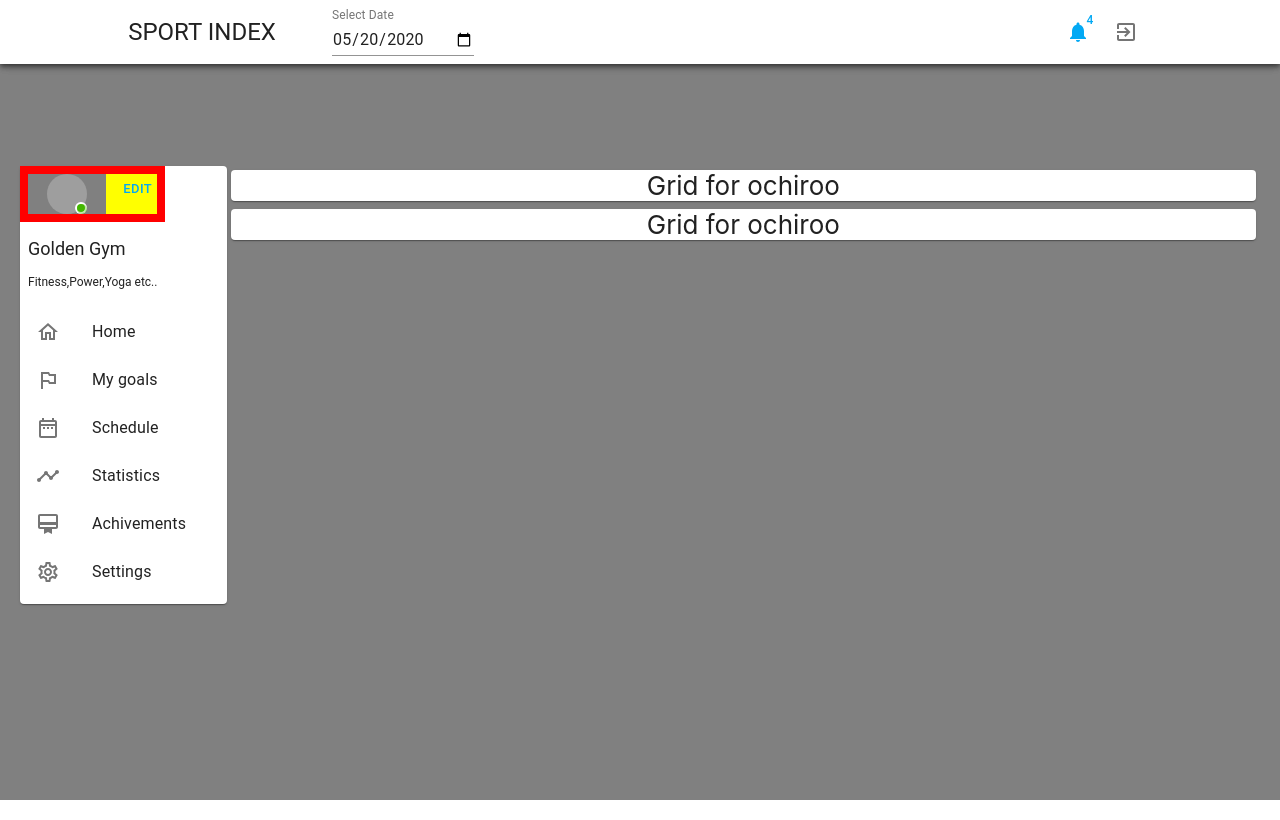
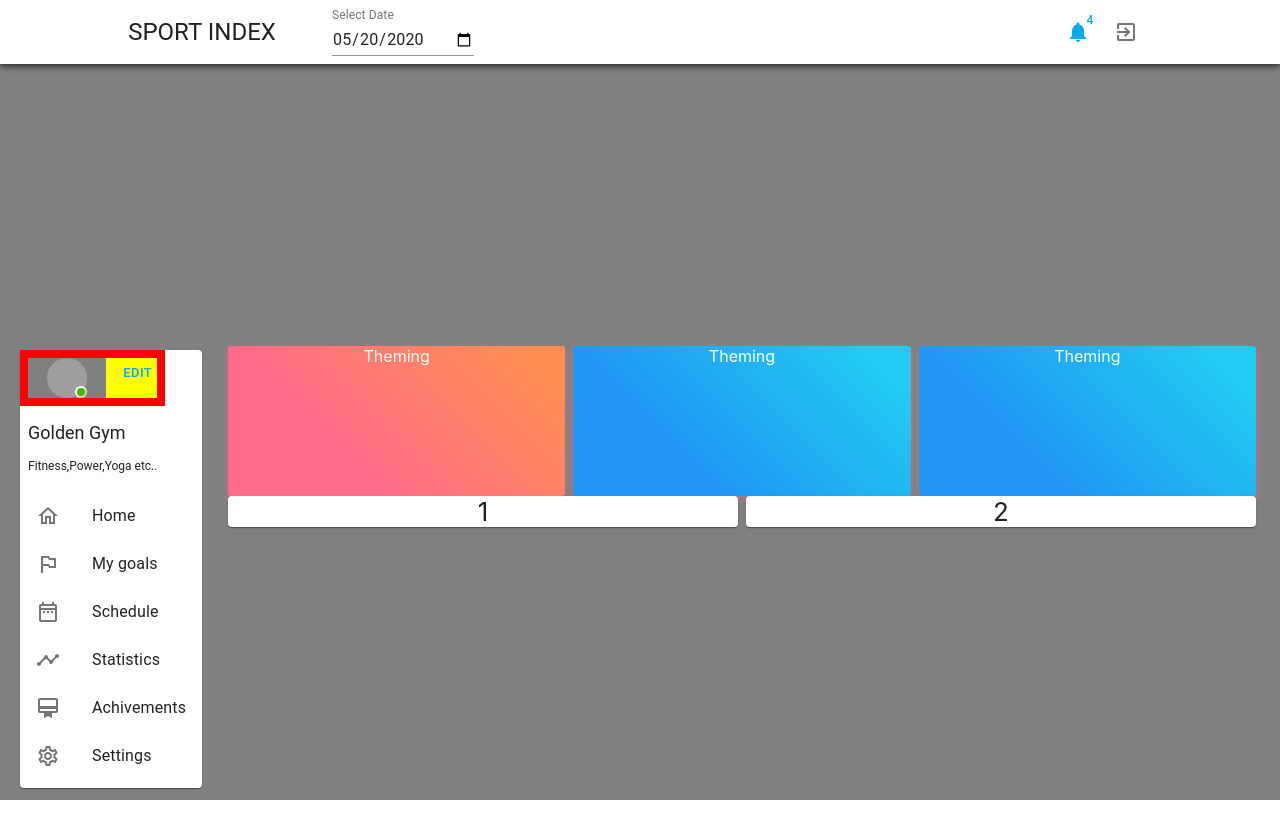
Before and after one commit to aochirbat/Dadlaga, a React (Create React App) app: page /Customer in a window 1280 px wide. Built offline with nearby package versions, Linux system fonts and the light colour scheme; grey boxes are pictures that could not be loaded.

Commit message:
ochirbat

```diff
--- a/src/components/Dashboard.js
+++ b/src/components/Dashboard.js
@@ -20,7 +20,7 @@ const useStyles = makeStyles((theme) => ({
  root: {
     flexGrow: 1,
     border:1,
-    marginBottom:200
+    marginBottom: theme.spacing(2),
  },
   profile: {
   },
--- a/src/components/DashboardControl.js
+++ b/src/components/DashboardControl.js
@@ -1,166 +1,79 @@
-  // const [anchorEl, setAnchorEl] = React.useState(null);
-  // const [mobileMoreAnchorEl, setMobileMoreAnchorEl] = React.useState(null);
+import React from 'react';
+import { makeStyles ,ThemeProvider} from '@material-ui/core/styles';
+import {Grid , Paper} from '@material-ui/core';
 
-  // const isMenuOpen = Boolean(anchorEl);
-  // const isMobileMenuOpen = Boolean(mobileMoreAnchorEl);
 
-  // const handleProfileMenuOpen = (event) => {
-  //   setAnchorEl(event.currentTarget);
-  // };
 
-  // const handleMobileMenuClose = () => {
-  //   setMobileMoreAnchorEl(null);
-  // };
-
-  // const handleMenuClose = () => {
-  //   setAnchorEl(null);
-  //   handleMobileMenuClose();
-  // };
-
-  // const handleMobileMenuOpen = (event) => {
-  //   setMobileMoreAnchorEl(event.currentTarget);
-  // };
-
-  // const menuId = 'primary-search-account-menu';
-  // const renderMenu = (
-  //   <Menu
-  //     anchorEl={anchorEl}
-  //     anchorOrigin={{ vertical: 'top', horizontal: 'right' }}
-  //     id={menuId}
-  //     keepMounted
-  //     transformOrigin={{ vertical: 'top', horizontal: 'right' }}
-  //     open={isMenuOpen}
-  //     onClose={handleMenuClose}
-  //   >
-  //     <MenuItem onClick={handleMenuClose}>Profile</MenuItem>
-  //     <MenuItem onClick={handleMenuClose}>My account</MenuItem>
-  //   </Menu>
-  // );
-
-  // const mobileMenuId = 'primary-search-account-menu-mobile';
-  // const renderMobileMenu = (
-  //   <Menu
-  //     anchorEl={mobileMoreAnchorEl}
-  //     anchorOrigin={{ vertical: 'top', horizontal: 'right' }}
-  //     id={mobileMenuId}
-  //     keepMounted
-  //     transformOrigin={{ vertical: 'top', horizontal: 'right' }}
-  //     open={isMobileMenuOpen}
-  //     onClose={handleMobileMenuClose}
-  //   >
-  //     <MenuItem>
-  //       <IconButton aria-label="show 4 new mails" color="inherit">
-  //         <Badge badgeContent={4} color="main">
-  //           <MailIcon />
-  //         </Badge>
-  //       </IconButton>
-  //       <p>Messages</p>
-  //     </MenuItem>
-  //     <MenuItem>
-  //       <IconButton aria-label="show 11 new notifications" color="inherit">
-  //         <Badge badgeContent={11} color="main">
-  //           <NotificationsIcon />
-  //         </Badge>
-  //       </IconButton>
-  //       <p>Notifications</p>
-  //     </MenuItem>
-  //     <MenuItem onClick={handleProfileMenuOpen}>
-  //       <IconButton
-  //         aria-label="account of current user"
-  //         aria-controls="primary-search-account-menu"
-  //         aria-haspopup="true"
-  //         color="inherit"
-  //       >
-  //         <AccountCircle />
-  //       </IconButton>
-  //       <p>Profile</p>
-  //     </MenuItem>
-  //   </Menu>
-  // );
-  import React from 'react';
-import logo from './logo.svg';
-import './App.css';
-import Main from './screens/Main';
-import {Container,Grid,Paper,makeStyles} from '@material-ui/core';
 const useStyles = makeStyles((theme) => ({
-  root: {
+  root:{
     flexGrow: 1,
   },
-  paper0: {
-    padding: theme.spacing(1),
-    textAlign: 'center',
-    height:50,
-    color: theme.palette.text.secondary,
-  },
-  paper1: {
-    padding: theme.spacing(1),
-    textAlign: 'center',
-    height:100,
-    color: theme.palette.text.secondary,
-  },
-  paper2: {
-    padding: theme.spacing(1),
-    textAlign: 'center',
-    height:185,
-    color: theme.palette.text.secondary,
-  },
-  dash:{
-    backgroundColor:'grey'
-  },
-  nemelt:{
-    backgroundColor:'blue'
-  },
-  nav:{
-    backgroundColor:'yello',
+  paper1:{
+    background: theme.background,
+    border: 0,
+    fontSize: 16,
+    borderRadius: 3,
+    boxShadow: '0 3px 5px 2px rgba(255, 105, 135, .3)',
+    color: 'white',
+    height: 150,
+    padding: '0 30px',
+  }
 
-
-  }
 }));
-export default function FullWidthGrid(){
+  function DeepChild() {
     const classes = useStyles();
     return (
-    <Container maxWidth="lg">
-       <Grid container direction='column' height="10%"  spacing={1}>
-           <Grid item xs={12} className={classes.nav} >
-              <Paper className={classes.paper1}>Grid for ochiroo</Paper>
+        <Paper className={classes.paper1}>
+            Theming
+        </Paper>
+    );
+  }
+const themepaper1 = {
+  background: 'linear-gradient(45deg, #FE6B8B 30%, #FF8E53 90%)',
+};
+const themepaper2={
+  background:'linear-gradient(45deg, #2196F3 30%, #21CBF3 90%)',
+};
+const themepaper3={
+  background:'linear-gradient(45deg, #2196F3 30%, #21CBF3 90%)',
+}
+export default function Control(){
+  const classes = useStyles();
+
+  return(
+      <div className={classes.root}>
+    <Grid
+    container
+    direction='column'
+    justify='flex-start'
+    alignItems='baseline'
+    spacing={1}>
+        <Grid container direction='row' xs={12} spacing={1}>
+         <Grid item xs>
+           <ThemeProvider theme={themepaper1}>
+            <DeepChild/>
+           </ThemeProvider>
          </Grid>
-           <Grid item xs={12}  height="90%"  spacing={1}>
-             <Grid container direction='row' spacing={1} >
-                <Grid item xs={1}  >
-                    <Grid container direction='column' className={classes.dash} spacing={1}>
-                        <Grid item xs={12}  >
-                           <Paper className={classes.paper0}>Grid for ochiroo</Paper>
+         <Grid item xs>
+           <ThemeProvider theme={themepaper2}>
+             <DeepChild/>
+           </ThemeProvider>
          </Grid>
-                         <Grid item xs={12}  >
-                           <Paper className={classes.paper0}>Grid for ochiroo</Paper>
+          <Grid item xs>
+            <ThemeProvider theme={themepaper3}>
+               <DeepChild/>
+            </ThemeProvider>
           </Grid>
-                         <Grid item xs={12}  >
-                           <Paper className={classes.paper0}>Grid for ochiroo</Paper>
         </Grid>
-                         <Grid item xs={12}  >
-                            <Paper className={classes.paper0}>Grid for ochiroo</Paper>
-                         <Grid item xs={12}  >
-                           <Paper className={classes.paper0}>Grid for ochiroo</Paper>
-                         </Grid><Grid item xs={12}  >
-                           <Paper className={classes.paper0}>Grid for ochiroo</Paper>
+        <Grid container direction="row" xs={12} spacing={1}>
+          <Grid item xs={6}>
+            <Paper>1</Paper>
+          </Grid>
+          <Grid item xs={6}>
+            <Paper>2</Paper>
           </Grid>
         </Grid>
     </Grid>
-
-                </Grid>
-                 <Grid item xs={11} className={classes.nemelt}>
-                   <Grid container direction='column' spacing={1}>
-                       <Grid item xs={12}  >
-                         <Paper className={classes.paper2}>Grid for ochiroo</Paper>
-                       </Grid>
-                       <Grid item xs={12}  >
-                         <Paper className={classes.paper2}>Grid for ochiroo</Paper>
-                       </Grid>
-                    </Grid>
-                 </Grid>
-             </Grid>
-           </Grid>
-        </Grid>
-    </Container>
-  );
-}
+      </div>
+  )
+};
--- a/src/screens/CustomerScreeen.js
+++ b/src/screens/CustomerScreeen.js
@@ -1,6 +1,7 @@
 import React from 'react';
 import DashboardNavBar from '../components/DashboardNavbar';
 import Dashboard from '../components/Dashboard';
+import DashboardControl from '../components/DashboardControl';
 import
 {BrowserRouter as Router,Switch,Route}
 from 'react-router-dom';
@@ -24,7 +25,7 @@ export default function FullWidthGrid(){
           <DashboardNavBar/>
        </Grid>
        <Grid item xs={12}  height="90%"  spacing={1}>
-            <Grid container direction='row' spacing={1}>
+            <Grid container direction='row' spacing={5}>
                 <Grid item xs={2}>
                    <Grid container
                         direction='column'
@@ -34,12 +35,7 @@ export default function FullWidthGrid(){
                  </Grid>
                  <Grid item xs={10} className={classes.nemelt}>
                     <Grid container direction='column' spacing={1}>
-                      <Grid item xs={12}  >
-                        <Paper className={classes.paper2}>Grid for ochiroo</Paper>
-                      </Grid>
-                      <Grid item xs={12}  >
-                        <Paper className={classes.paper2}>Grid for ochiroo</Paper>
-                      </Grid>
+                        <DashboardControl/>
                     </Grid>
                 </Grid>
             </Grid>
```
Lines whose indentation alone changed are shown as unchanged.
